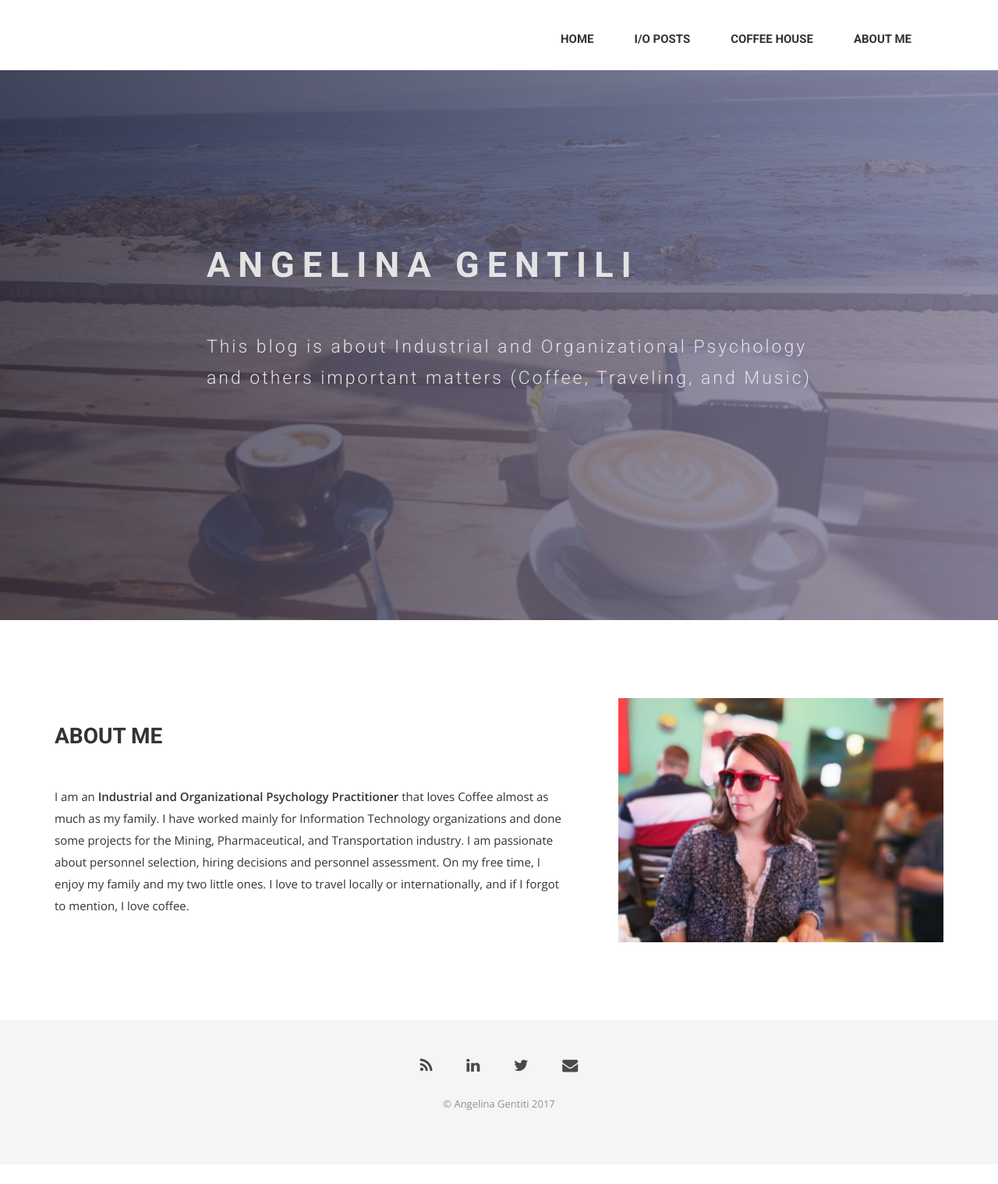
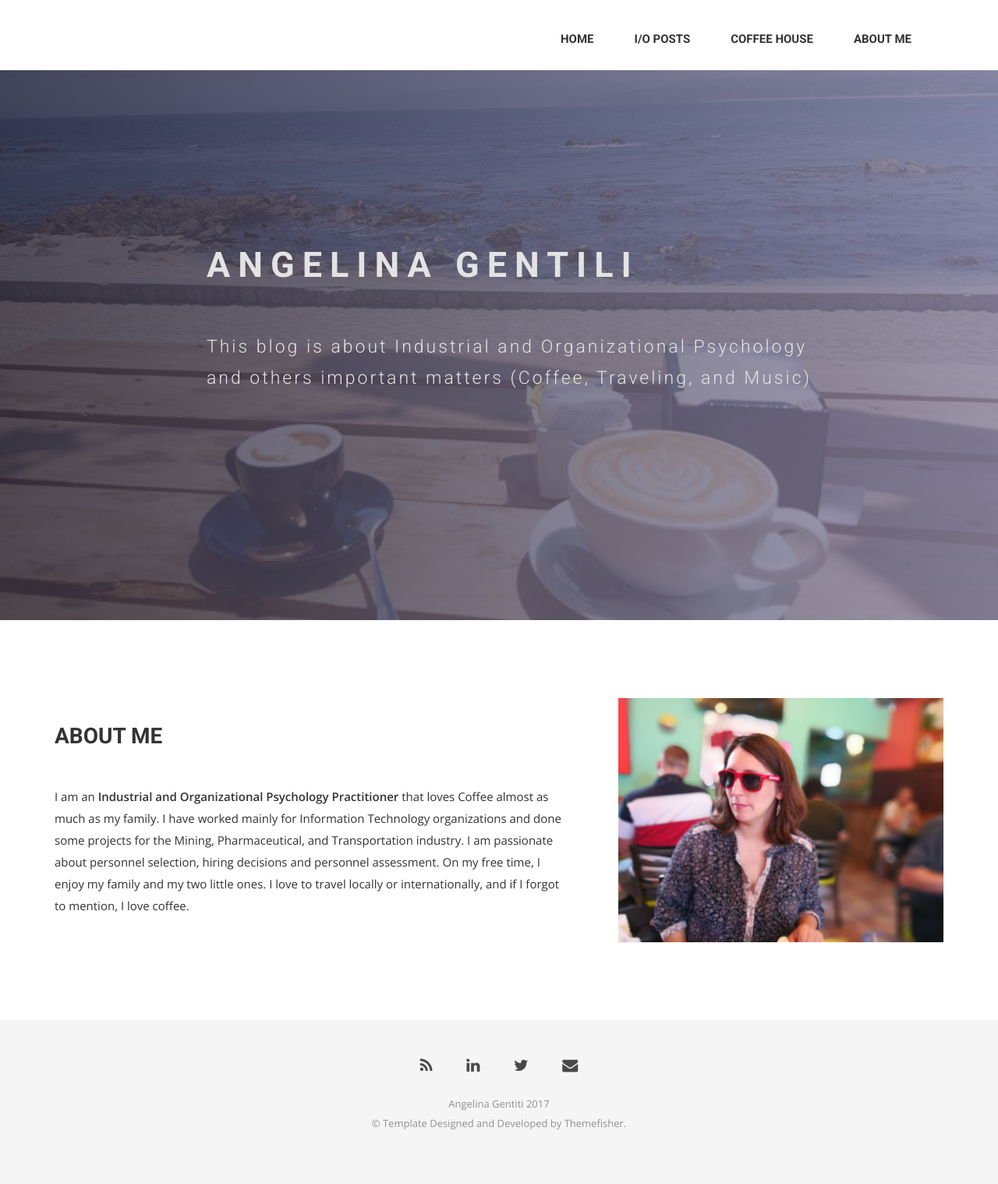
Before and after one commit to angelinagentili/angelina-gentili, a Jekyll site: the page built from index.html, in a window 1280 px wide. Shown: the whole page at 78% size. Built offline with Jekyll 4.4.1, drawn with Linux system fonts in a browser that asks for light colours; nearby versions of some CDN libraries; some web fonts are replaced; before the commit the page ends 1493 px from its top, so only the background shows below that.

Commit message:
update css

```diff
--- a/_includes/footer.html
+++ b/_includes/footer.html
@@ -25,7 +25,9 @@
                </li>
           </ul>
         </div>
-        <p>&copy; Angelina Gentiti {{ site.time | date: '%Y' }}</p>
+        <p>Angelina Gentiti {{ site.time | date: '%Y' }}<br>
+&copy; Template Designed and Developed by Themefisher.
+        </p>
       </div>
     </div>
   </div>
--- a/css/airspace.css
+++ b/css/airspace.css
@@ -809,4 +809,5 @@ footer .footer-manu ul li a {
 }
 footer .footer-manu ul li a:hover {
   color: #000;
+  display: inline-block;
 }
```
Also changed, not shown: README.md.
